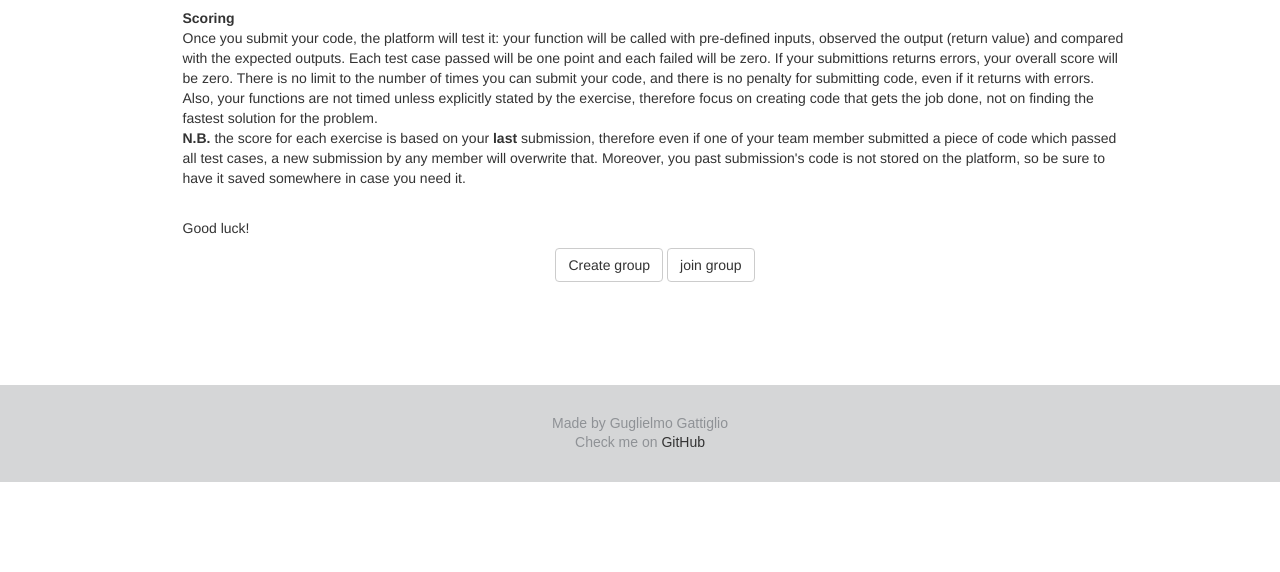
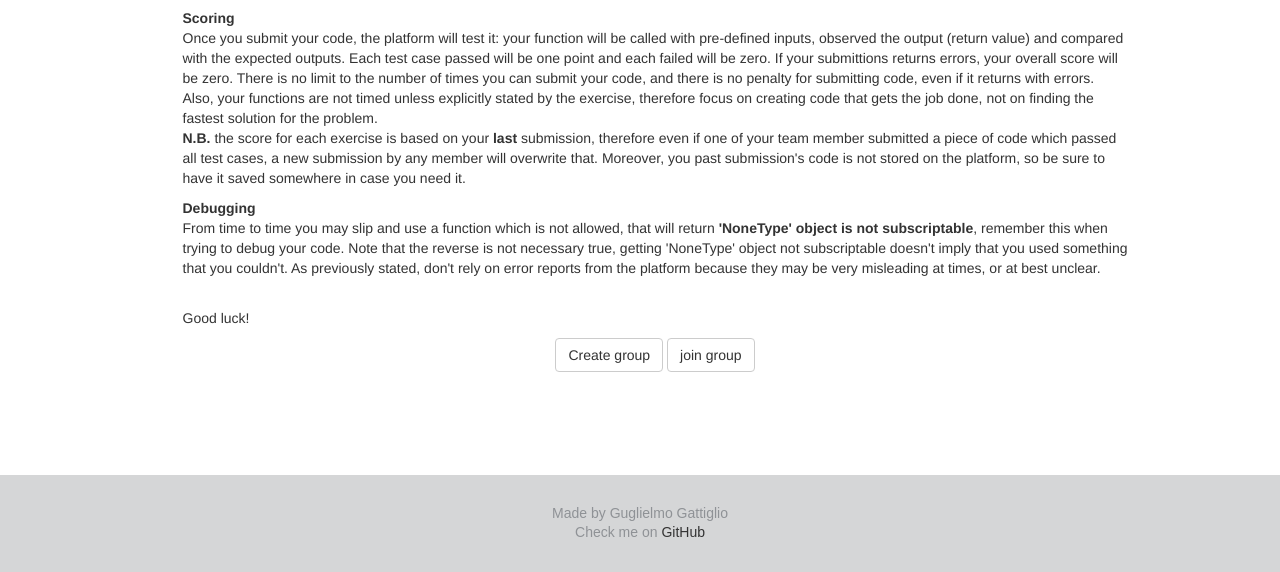
Before and after one commit to guglielmogattiglio/py_submit_plat, a Flask app: page /welcome in a window 1280 px wide. Shown: the part 598-1170 px from the top of the page. Before the commit the page ends 1080 px from the top, so only its background shows below. Run offline with Flask 2, Linux system fonts and the light colour scheme; parts of the project's set-up code (start-up, migrations or seed data) failed here and were passed over; some libraries are stand-ins or nearby versions.

Commit message:
add info regarding NoneType error output

```diff
--- a/app/templates/welcome.html
+++ b/app/templates/welcome.html
@@ -31,6 +31,11 @@
 			<b>N.B.</b> the score for each exercise is based on your <b>last</b> submission, therefore even if one of your team member submitted a piece of code which passed all test cases, a new submission by any member will overwrite that. Moreover, you past submission's code is not stored on the platform, so be sure to have it saved somewhere in case you need it.
 			</p>
 
+			<p>
+			<b>Debugging</b><br>
+			From time to time you may slip and use a function which is not allowed, that will return <b>'NoneType' object is not subscriptable</b>, remember this when trying to debug your code. Note that the reverse is not necessary true, getting 'NoneType' object not subscriptable doesn't imply that you used something that you couldn't. As previously stated, don't rely on error reports from the platform because they may be very misleading at times, or at best unclear.
+			</p>
+
 			<p><br>Good luck!</p>
 
 			<div align="center">
```
